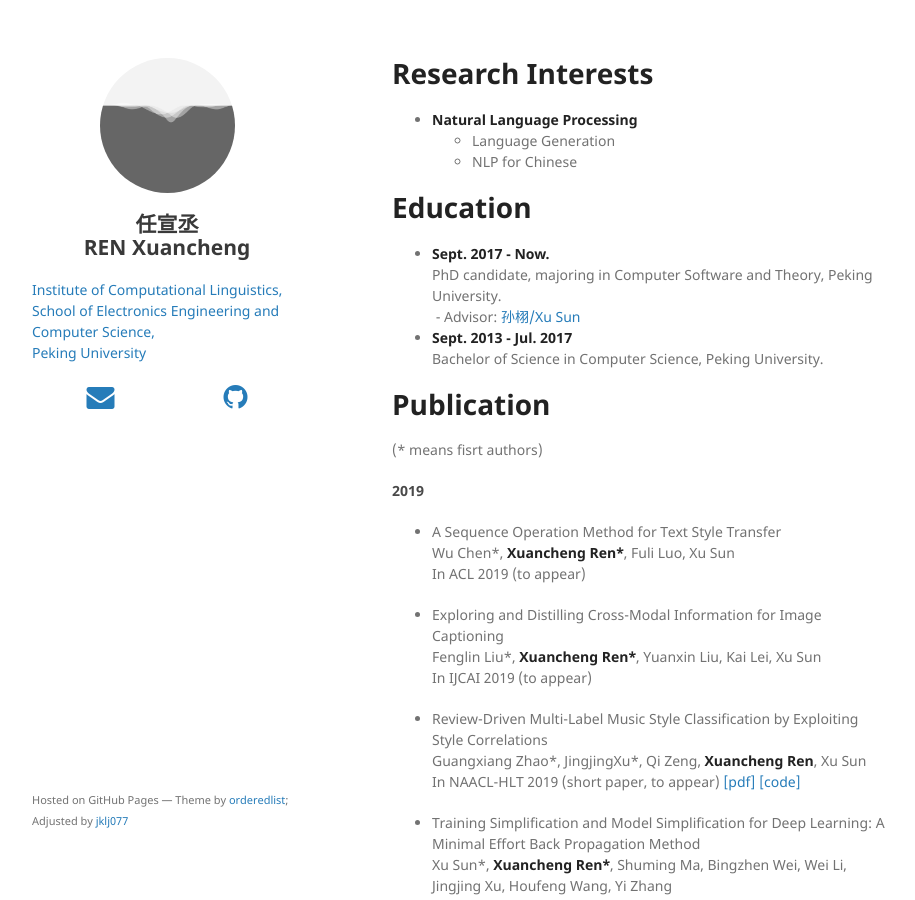
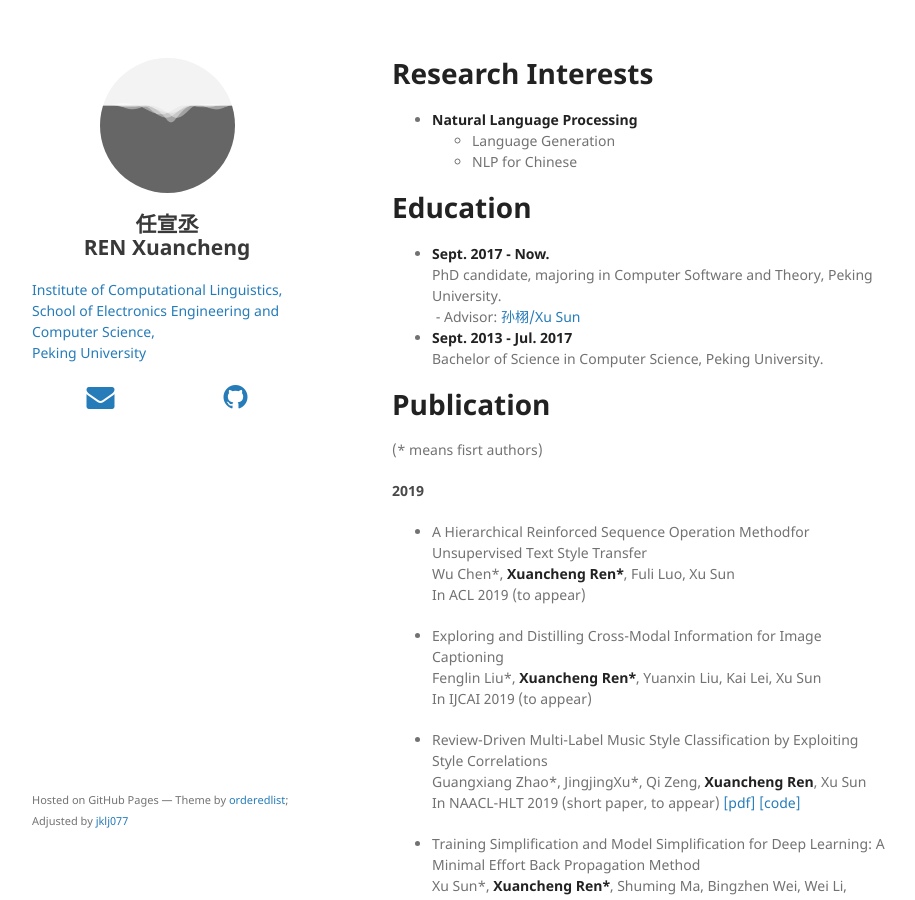
Before and after one commit to jklj077/jklj077.github.io, a Jekyll site: the page built from index.md, in a window 1280 px wide and 900 px high. Shown: the whole window, without its empty margins (178-1093 px from the left). Built offline with Jekyll 4.4.1, drawn with Linux system fonts in a browser that asks for light colours; nearby versions of some CDN libraries; our own code applies the rules of GitHub Pages for plain Markdown files.

Commit message:
Update index.md

```diff
--- a/index.md
+++ b/index.md
@@ -22,7 +22,7 @@ layout: default
 
 #### 2019
 
-* A Sequence Operation Method for Text Style Transfer
+* A Hierarchical Reinforced Sequence Operation Methodfor Unsupervised Text Style Transfer
   Wu Chen\*, **Xuancheng Ren\***, Fuli Luo, Xu Sun
   In ACL 2019 (to appear)
 
```
